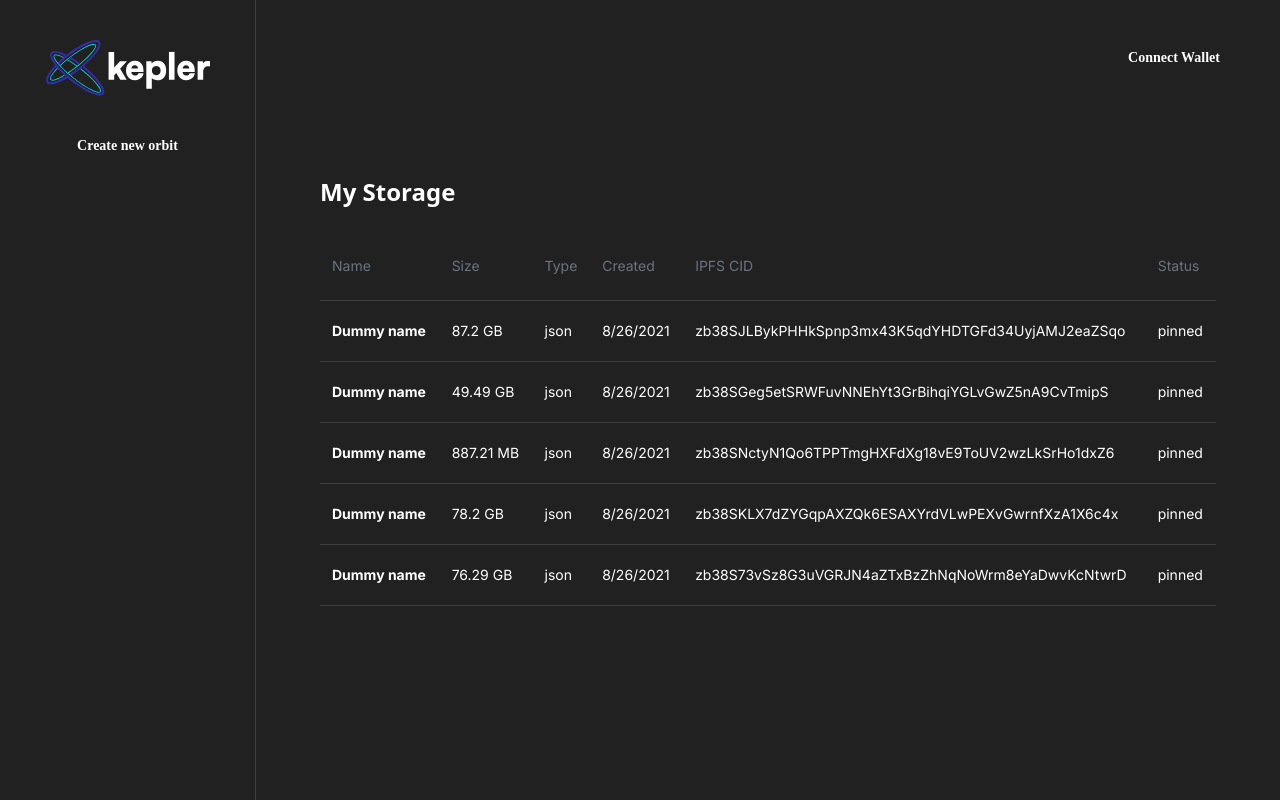
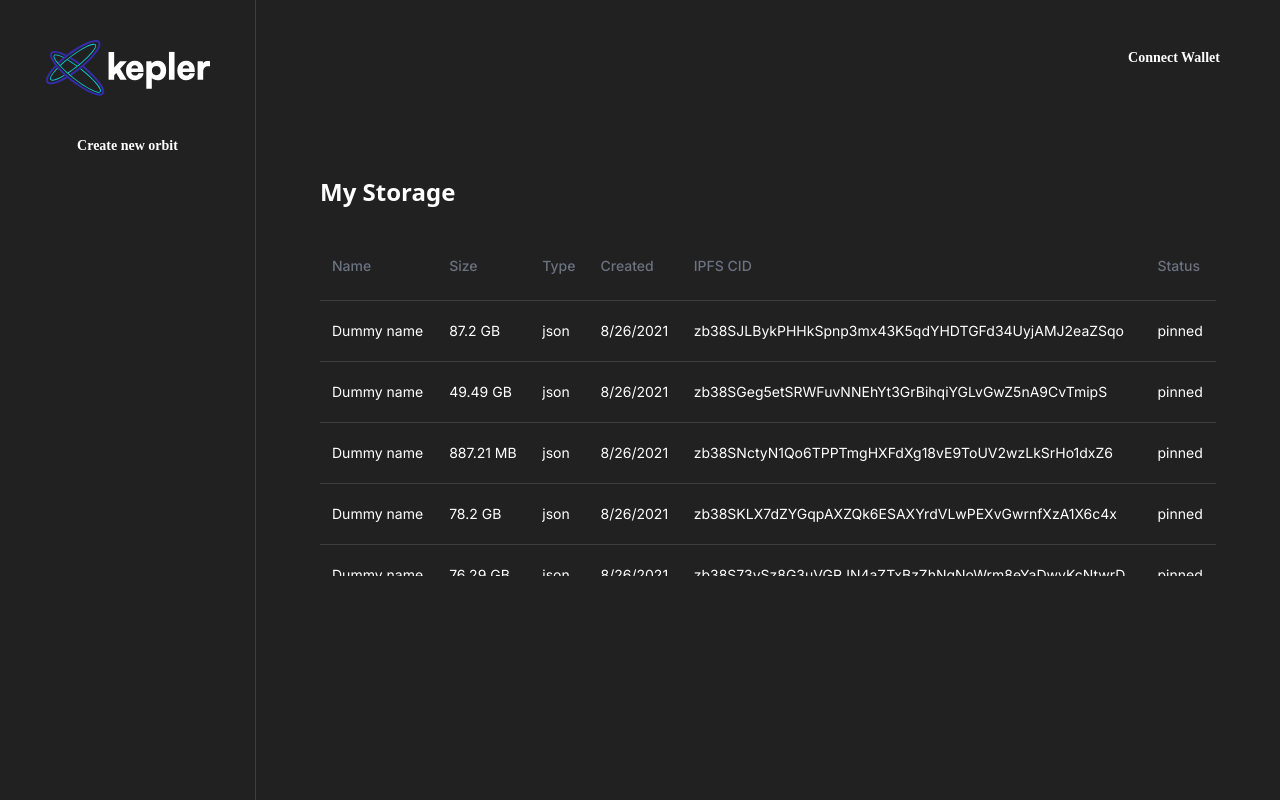
Before and after one commit to spruceid/kepler-dapp, a Svelte app: page /app in a window 1280 px wide. Built offline with nearby package versions, Linux system fonts and the light colour scheme; a web font is replaced by a local one.

Commit message:
Add Table component

```diff
--- a/package.json
+++ b/package.json
@@ -38,6 +38,7 @@
   "dependencies": {
     "@spruceid/didkit-wasm": "^0.1.9",
     "@taquito/beacon-wallet": "^10.1.0",
+    "@types/lodash": "^4.14.172",
     "crypto-browserify": "^3.12.0",
     "https-browserify": "^1.0.0",
     "kepler-sdk": "file:../kepler-sdk",
--- a/src/components/index.ts
+++ b/src/components/index.ts
@@ -4,3 +4,4 @@ export * from './page/';
 export * from './icons/';
 export * from './drawer/';
 export * from './top-bar/';
+export * from './table/';
--- /dev/null
+++ b/src/components/table/Table.svelte
@@ -0,0 +1,105 @@
+<script lang="ts">
+  import get from 'lodash/get';
+  import type { TableColumn } from '../../types';
+
+  /**
+   * Array containing the headers and it's respectives
+   * configurations.
+   */
+  export let columns: Array<TableColumn>;
+
+  /**
+   * List of elements that sould be rendered in the table.
+   */
+  export let elements: Array<any>;
+
+  /**
+   * Wheter the list content should expand itself
+   */
+  export let fluid: boolean;
+
+  /**
+   * Wheter the list content should be scrollable
+   * defaults to true
+   */
+  export let scrollable: boolean;
+
+  /**
+   * If the component shadow should be disabled,
+   * defaults to false
+   */
+  export let noShadow: boolean;
+
+  /**
+   * Helper tailwind classes
+   * https://tailwindcss.com/docs
+   */
+  let clazz: string;
+  export { clazz as class };
+
+  let headers = columns.map((column) => column.header);
+</script>
+
+{#if elements.length > 0}
+  <div
+    class="flex min-w-full {!fluid
+      ? 'h-4/5 overflow-y-auto'
+      : ''} {clazz}"
+    class:shadow-lg={!noShadow}
+  >
+    <table class="border-collapse min-w-full">
+      {#if headers != null && headers.length > 0}
+        <thead>
+          <tr class="border-b border-gray-650">
+            {#each headers as header}
+              {#if header?.options?.override}
+                <th {...header.options}>{header.title}</th>
+              {:else}
+                <th
+                  class={`text-gray-500 font-medium text-sm text-left px-3 py-6 ${
+                    header?.options?.class ?? ''
+                  }`}
+                >
+                  {header.title}
+                </th>
+              {/if}
+            {/each}
+          </tr>
+        </thead>
+      {/if}
+      <tbody>
+        {#each elements as object, rowIndex}
+          <tr class="text-sm border-b border-gray-650">
+            {#each columns as column}
+              <td class="py-5 px-3">
+                {#if column.component != null}
+                  <svelte:component
+                    this={column.component}
+                    {...column.options?.(
+                      get(object, column.path, object),
+                      rowIndex
+                    )}
+                  />
+                {:else}
+                  <div
+                    {...column.options?.(
+                      get(object, column.path, object),
+                      rowIndex
+                    )}
+                  >
+                    {column.transform?.(
+                      get(object, column.path, object),
+                      rowIndex
+                    ) ?? get(object, column.path, object)}
+                  </div>
+                {/if}
+              </td>
+            {/each}
+          </tr>
+        {/each}
+      </tbody>
+    </table>
+  </div>
+{:else}
+  <p class="mt-8 mb-8 min-w-full">No items available</p>
+{/if}
--- /dev/null
+++ b/src/components/table/index.ts
@@ -0,0 +1 @@
+export { default as Table } from './Table.svelte'
--- a/src/routes/Home.svelte
+++ b/src/routes/Home.svelte
@@ -1,9 +1,10 @@
 <script lang="ts">
   import { useNavigate } from 'svelte-navigator';
-  import { Button, BasePage } from 'components';
+  import { Button, BasePage, Table } from 'components';
   import { files, walletData, uploadToKepler, fetchAllUris } from 'src/store';
   import { onMount } from 'svelte';
   import { formatBytes } from 'src/helpers';
+  import { TableColumn } from 'src/types';
 
   const navigate = useNavigate();
 
@@ -16,55 +17,46 @@
       console.error(e);
     }
   };
+
+  const tableColumns: Array<TableColumn> = [
+    {
+      header: { title: 'Name' },
+      path: 'name',
+    },
+    {
+      header: { title: 'Size' },
+      path: 'size',
+      transform: (content: number, _) => formatBytes(content),
+    },
+    {
+      header: { title: 'Type' },
+      path: 'type',
+    },
+    {
+      header: { title: 'Created' },
+      path: 'createdAt',
+      transform: (content: Date, _) =>
+        content.toLocaleString(undefined, {
+          day: 'numeric',
+          month: 'numeric',
+          year: 'numeric',
+        }),
+    },
+    {
+      header: { title: 'IPFS CID' },
+      path: 'cid',
+    },
+    {
+      header: { title: 'Status' },
+      path: 'status',
+    },
+  ];
 </script>
 
 <BasePage>
   <div class="p-16">
     <div class="text-2xl font-bold body mb-6">My Storage</div>
 
-    <!-- <Button onClick={() => fetchAllUris()} text="Reload" /> -->
-
-    <div class="flex flex-col flex-grow">
-      <!-- <div class="mr-4 flex flex-col">
-        {#if $walletData}
-        <input type="file" bind:filesToUpload />
-        <Button onClick={() => upload()} text="Upload" />
-        {/if}
-      </div> -->
-
-      <table class="table-auto">
-        <thead>
-          <tr
-            class="text-sm text-gray-500 font-medium border-b border-gray-650"
-          >
-            <td class="py-6 px-3">Name</td>
-            <td class="py-6 px-3">Size</td>
-            <td class="py-6 px-3">Type</td>
-            <td class="py-6 px-3">Created</td>
-            <td class="py-6 px-3">IPFS CID</td>
-            <td class="py-6 px-3">Status</td>
-          </tr>
-        </thead>
-
-        <tbody>
-          {#each $files as file}
-            <tr class="text-sm border-b border-gray-650">
-              <td class="py-5 px-3 font-bold">{file.name}</td>
-              <td class="py-5 px-3">{formatBytes(file.size)}</td>
-              <td class="py-5 px-3">{file.type}</td>
-              <td class="py-5 px-3"
-                >{file.createdAt.toLocaleString(undefined, {
-                  day: 'numeric',
-                  month: 'numeric',
-                  year: 'numeric',
-                })}</td
-              >
-              <td class="py-5 px-3">{file.cid}</td>
-              <td class="py-5 px-3">{file.status}</td>
-            </tr>
-          {/each}
-        </tbody>
-      </table>
-    </div>
+    <Table elements={$files} columns={tableColumns} />
   </div>
 </BasePage>
--- a/src/store.ts
+++ b/src/store.ts
@@ -27,14 +27,14 @@ export const alert: Writable<{
   variant: 'error' | 'warning' | 'success' | 'info';
 }>(null);
 
-export interface File {
+export type FileListEntry = {
   name: string;
   size: number;
   type: string;
   createdAt: Date;
   cid: string;
   status: 'pinned'
-}
+};
 
 const keplerUrl = process.env.KEPLER_URL;
 const allowListUrl = process.env.ALLOW_LIST_URL;
@@ -76,7 +76,7 @@ wallet.subscribe((w) => {
 });
 
 export const kepler = writable<Kepler>(null);
-export const files: Writable<Array<File>> = writable([
+export const files: Writable<Array<FileListEntry>> = writable([
   { name: "Dummy name", size: Math.floor((Math.random() * 100000000000) + 1000), createdAt: new Date(), type: 'json', cid: "zb38SJLBykPHHkSpnp3mx43K5qdYHDTGFd34UyjAMJ2eaZSqo", status: 'pinned' },
   { name: "Dummy name", size: Math.floor((Math.random() * 100000000000) + 1000), createdAt: new Date(), type: 'json', cid: "zb38SGeg5etSRWFuvNNEhYt3GrBihqiYGLvGwZ5nA9CvTmipS", status: 'pinned' },
   { name: "Dummy name", size: Math.floor((Math.random() * 100000000000) + 1000), createdAt: new Date(), type: 'json', cid: "zb38SNctyN1Qo6TPPTmgHXFdXg18vE9ToUV2wzLkSrHo1dxZ6", status: 'pinned' },
--- /dev/null
+++ b/src/types/TableColumn.ts
@@ -0,0 +1,53 @@
+import type { SvelteComponent } from "svelte/internal";
+
+export type TableColumn = {
+    /**
+     * Object with informations about the header
+     */
+    header?: {
+        /**
+         * Text to be displayed in the header
+         */
+        title: string,
+        /**
+         * HTML attributes to be applied to the header
+         */
+        options?: {
+            /**
+             * Additional classes to be applied to the header
+             */
+            class: string,
+            /**
+             * If true override default attributes,
+             * defaults to false
+             */
+            override?: boolean,
+        },
+    };
+
+    /**
+     * path to access the object value, if not found
+     * path will be used as label for the field
+     * eg: path.to.my.value
+     */
+    path: string;
+
+    /**
+     * Function used to pass arguments to a custom
+     * element during renderer
+     */
+    options?: (content, index: number) => {};
+
+    /**
+     * Function used to apply changes to the content
+     * yet to be rendered.
+     */
+    transform?: (content, index: number) => string | number | boolean;
+
+    /**
+     * Custom component to be used to render the
+     * column content, if none passed a simple
+     * div with the content will be shown
+     */
+    component?: SvelteComponent;
+}
--- /dev/null
+++ b/src/types/index.ts
@@ -0,0 +1 @@
+export * from './TableColumn';
```
